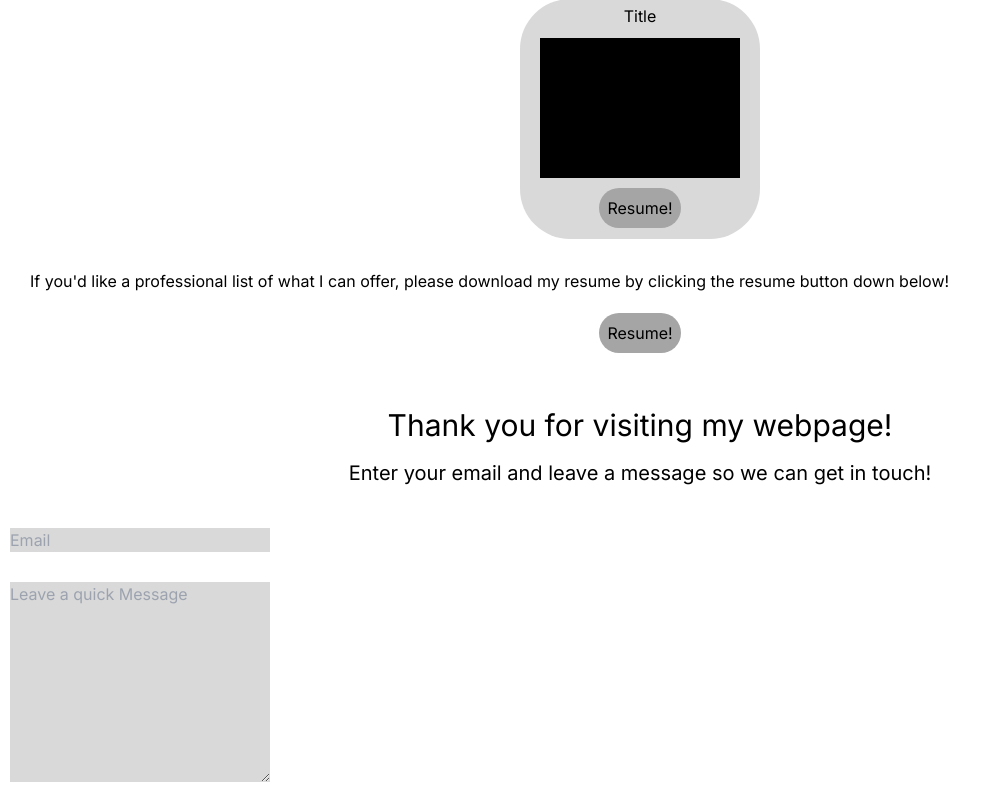
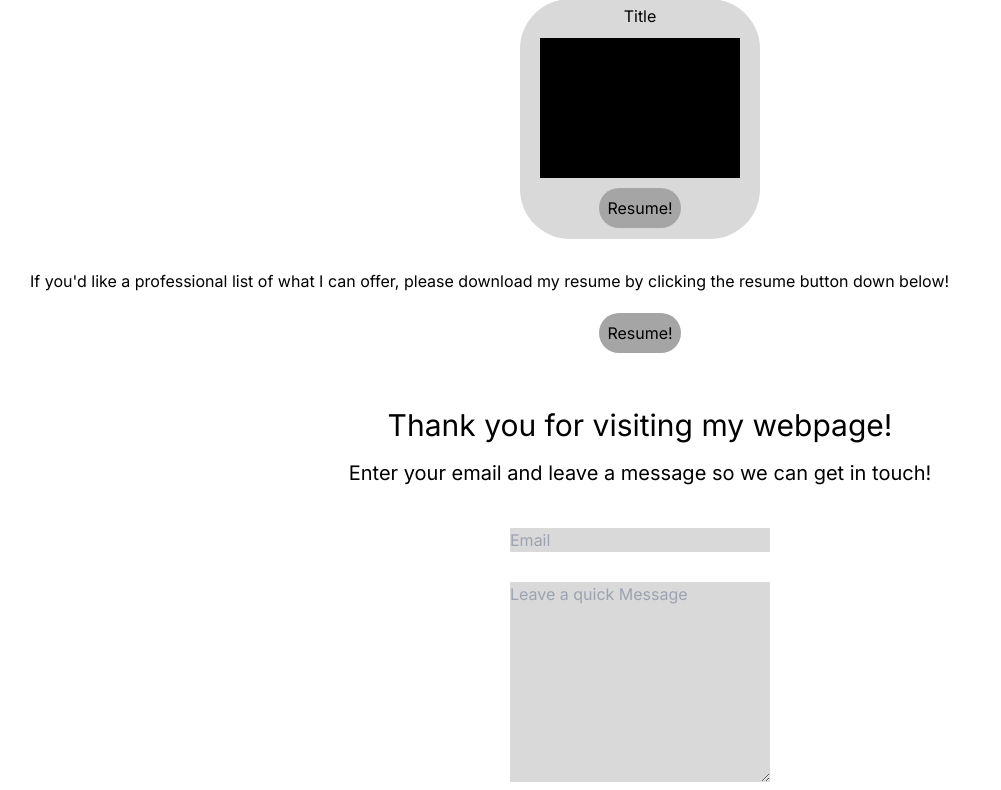
Before and after one commit to Marquis4484/msampson-resume, a Next.js app: page / in a window 1280 px wide. Shown: the part 1981-2771 px from the top of the page, without its empty margins (0-1001 px from the left). Built offline with nearby package versions, Linux system fonts and the light colour scheme.

Commit message:
Working on Navbar

```diff
--- a/package.json
+++ b/package.json
@@ -9,12 +9,15 @@
     "lint": "next lint"
   },
   "dependencies": {
+    "@emotion/react": "^11.11.1",
+    "@emotion/styled": "^11.11.0",
     "@fortawesome/fontawesome-svg-core": "^6.4.0",
     "@fortawesome/free-brands-svg-icons": "^6.4.0",
     "@fortawesome/free-regular-svg-icons": "^6.4.0",
     "@fortawesome/free-solid-svg-icons": "^6.4.0",
     "@fortawesome/react-fontawesome": "^0.2.0",
     "@heroicons/react": "^2.0.18",
+    "@mui/material": "^5.13.5",
     "@next/font": "^13.4.5",
     "@types/node": "20.2.5",
     "@types/react": "18.2.9",
--- a/src/components/ContactMe.tsx
+++ b/src/components/ContactMe.tsx
@@ -2,7 +2,7 @@ import React from "react";
 
 export default function ContectMe() {
    return (
-      <div className="pt-[50px] ">
+      <div className="pt-[50px] flex flex-col items-center">
          <h1 className="text-[30px] text-bold text-center pb-[10px]">
             Thank you for visiting my webpage!
          </h1>
@@ -17,7 +17,7 @@ export default function ContectMe() {
             />
             <textarea
                placeholder="Leave a quick Message"
-               className="bg-[#D9D9D9] h-[200px] w-[260px] "
+               className="bg-[#D9D9D9] h-[200px] w-[260px]"
             ></textarea>
             <button className="bg-[#A5A5A5] p-[8px] m-[10px] rounded-[50px] self-center">
                Send
--- a/src/components/Nav.tsx
+++ b/src/components/Nav.tsx
@@ -1,7 +1,10 @@
-import React from "react";
+import { useState } from "react";
 import { Bars3Icon } from "@heroicons/react/24/solid";
+import { Backdrop } from "@mui/material";
 
 export default function Nav() {
+   const [isOpen, setIsOpen] = useState(false);
+
    return (
       <div
          className="flex flex-row justify-between items-center bg-[#E1E1E1] h-[80px] px-[20px] w-full fixed
@@ -12,13 +15,17 @@ export default function Nav() {
                MS
             </div>
          </div>
-         <div className="flex flex-row">
+
+         <button
+            className="flex flex-row"
+            onClick={() => setIsOpen((prev) => !prev)}
+         >
             <Bars3Icon className="h-[52px] w-[66px]" />
             {/* <div>Home</div>
             <div>About</div>
             <div>Skills</div>
             <div>Projects</div> */}
-         </div>
+         </button>
       </div>
    );
 }
--- /dev/null
+++ b/src/components/Sidebar.tsx
@@ -0,0 +1,5 @@
+import React from "react";
+
+export default function Sidebar() {
+   return <div>Sidebar</div>;
+}
```
Also changed, not shown: 1 other file (tests, documents, lock files or other folders).
